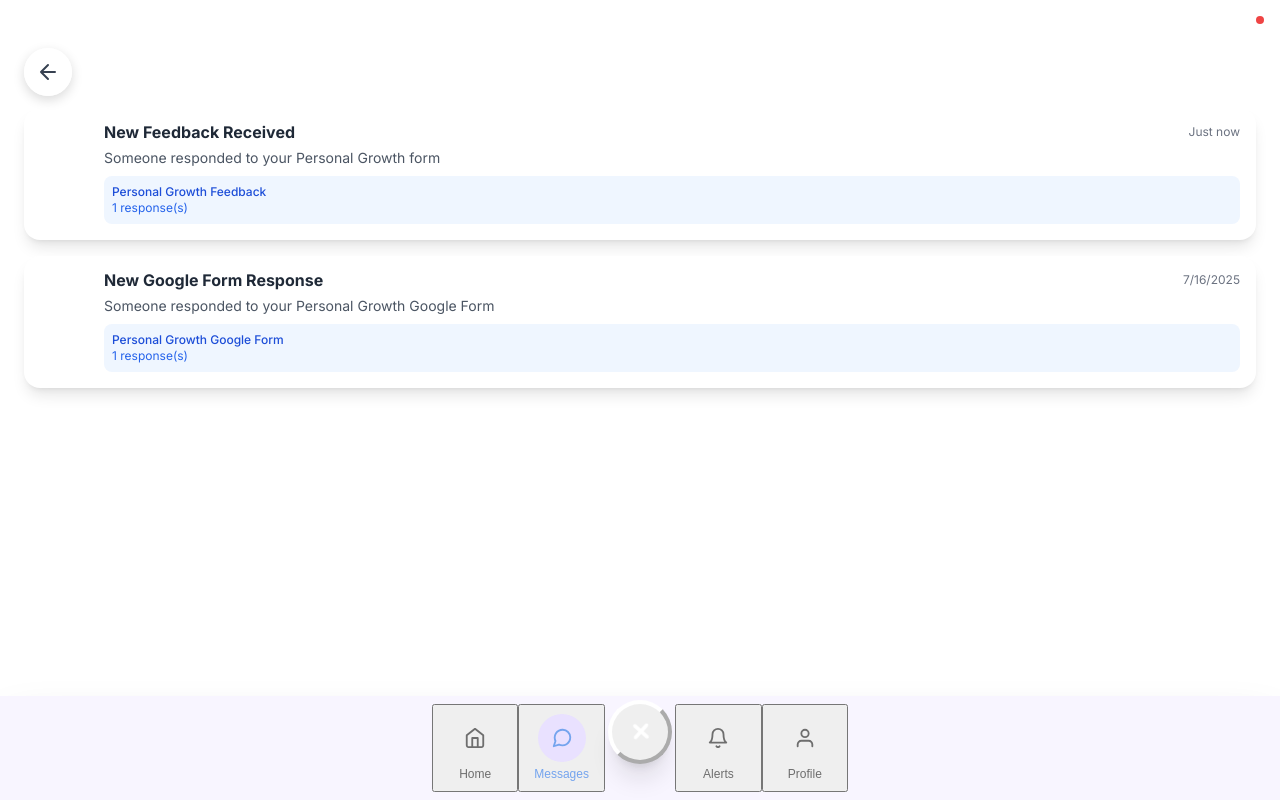
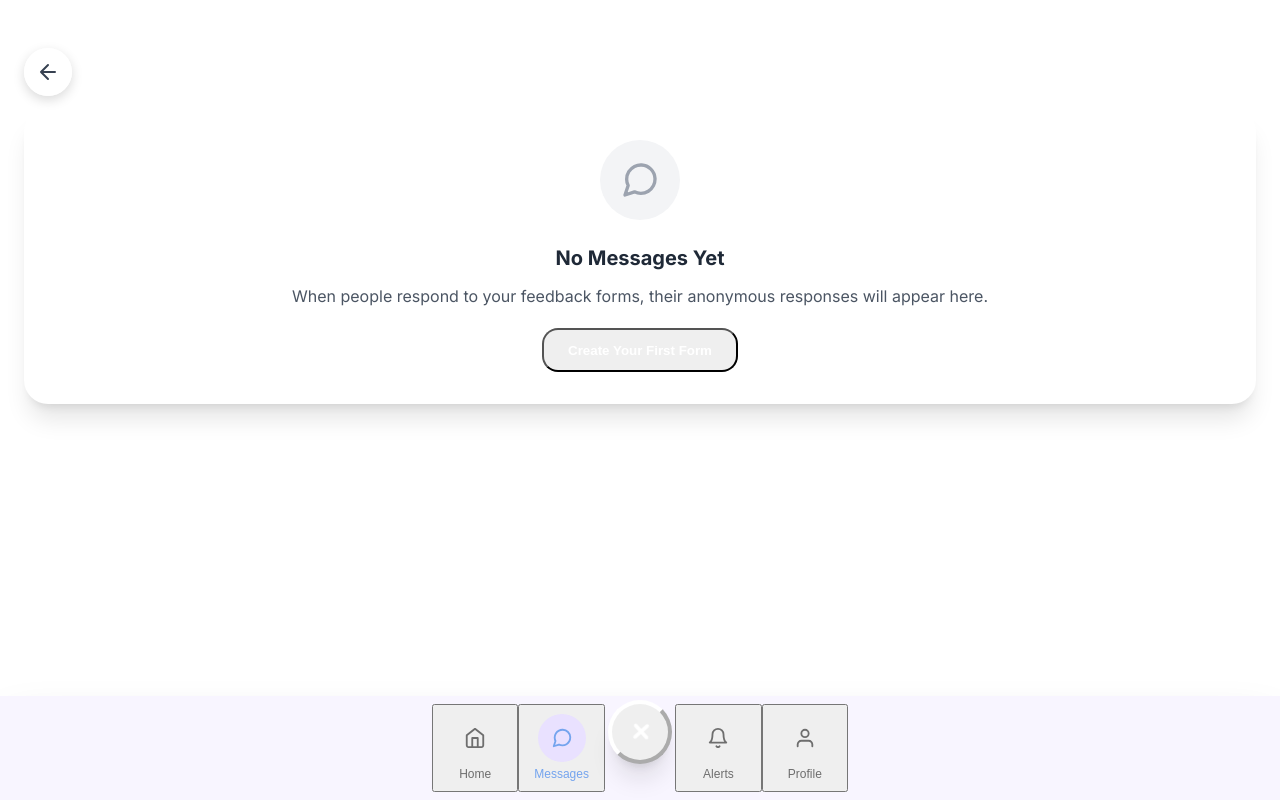
Before and after one commit to Unphuc-Accelerater/Imirror-A, a React (Vite) app: page /messages in a window 1280 px wide. Built offline with nearby package versions, Linux system fonts and the light colour scheme.

Commit message:
Fix unterminated JSX contents in Messages.jsx

```diff
--- a/src/screens/Messages/Messages.jsx
+++ b/src/screens/Messages/Messages.jsx
@@ -4,89 +4,60 @@ import { motion, AnimatePresence } from "framer-motion";
 import { LoadingSpinner } from "../../components/UI/LoadingSpinner";
 import { BackButton } from "../../components/UI/BackButton";
 import { FooterNavBar } from "../../components/FooterNavBar";
+import { db } from "../../utils/database";
 
 export const Messages = () => {
   const navigate = useNavigate();
-  const [messages, setMessages] = useState([
-    {
-      id: "msg1",
-      title: "New Feedback Received",
-      message: "Someone responded to your Personal Growth form",
-      createdAt: new Date().toISOString(),
-      read: false,
-      form: {
-        title: "Personal Growth Feedback",
-        id: "form1"
-      },
-      responses: [
-        {
-          id: "resp1",
-          responses: [
-            {
-              question: "What's one habit I've improved in the last 3 months?",
-              answer: "You've become much more consistent with your exercise routine. I've noticed you're making time for it even when your schedule is busy."
-            },
-            {
-              question: "Where do you see growth in me recently?",
-              answer: "Your communication skills have improved significantly. You're more open about your feelings and better at listening without immediately responding."
-            },
-            {
-              question: "What should I focus on next to continue growing?",
-              answer: "I think you could work on being more patient with yourself. You've made great progress but sometimes you're too hard on yourself when things don't change as quickly as you'd like."
-            },
-            {
-              question: "How do I handle challenges or discomfort now vs. before?",
-              answer: "You're much better at staying calm when facing challenges. Before you would get visibly stressed, but now you take a moment to breathe and approach problems more methodically."
-            }
-          ],
-          submittedAt: new Date(Date.now() - 2 * 60 * 60 * 1000).toISOString()
-        }
-      ]
-    },
-    {
-      id: "msg2",
-      title: "New Google Form Response",
-      message: "Someone responded to your Personal Growth Google Form",
-      createdAt: new Date(Date.now() - 24 * 60 * 60 * 1000).toISOString(),
-      read: true,
-      form: {
-        title: "Personal Growth Google Form",
-        id: "form2"
-      },
-      responses: [
-        {
-          id: "resp2",
-          responses: [
-            {
-              question: "What's one habit I've improved in the last 3 months?",
-              answer: "Your time management has improved a lot. You're much better at prioritizing important tasks and saying no to things that don't align with your goals."
-            },
-            {
-              question: "Where do you see growth in me recently?",
-              answer: "I've noticed you're more confident in social situations. You seem more comfortable expressing your opinions even when they differ from others."
-            },
-            {
-              question: "What should I focus on next to continue growing?",
-              answer: "Maybe work on maintaining a better work-life balance. You've made great strides in productivity, but sometimes at the expense of personal time."
-            },
-            {
-              question: "How do I handle challenges or discomfort now vs. before?",
-              answer: "You're more proactive about addressing issues instead of avoiding them. You face uncomfortable situations head-on rather than procrastinating."
-            }
-          ],
-          submittedAt: new Date(Date.now() - 3 * 24 * 60 * 60 * 1000).toISOString()
-        }
-      ]
-    }
-  ]);
+  const [messages, setMessages] = useState([]);
   const [loading, setLoading] = useState(true);
   const [selectedMessage, setSelectedMessage] = useState(null);
 
   useEffect(() => {
-    // Simulate loading
-    setTimeout(() => {
-      setLoading(false);
-    }, 1000);
+    const loadMessages = async () => {
+      try {
+        const responses = await db.api.feedbackResponses.getAll();
+        const forms = await db.api.feedbackForms.getAll();
+
+        // Group responses by form and create messages
+        const messageMap = new Map();
+
+        responses.forEach(response => {
+          const form = forms.find(f => f.id === response.form_id);
+          if (!form) return;
+
+          const messageId = `form-${form.id}`;
+          if (!messageMap.has(messageId)) {
+            messageMap.set(messageId, {
+              id: messageId,
+              title: "New Feedback Received",
+              message: `Someone responded to your ${form.emotion} form`,
+              createdAt: response.submitted_at,
+              read: false,
+              form: {
+                title: `${form.emotion.charAt(0).toUpperCase() + form.emotion.slice(1)} Feedback`,
+                id: form.id,
+                emotion: form.emotion
+              },
+              responses: []
+            });
+          }
+
+          messageMap.get(messageId).responses.push(response);
+        });
+
+        const messagesArray = Array.from(messageMap.values())
+          .sort((a, b) => new Date(b.createdAt) - new Date(a.createdAt));
+
+        setMessages(messagesArray);
+      } catch (error) {
+        console.error('Error loading messages:', error);
+        setMessages([]);
+      } finally {
+        setLoading(false);
+      }
+    };
+
+    loadMessages();
   }, []);
 
   const handleGoBack = () => {
@@ -95,7 +66,7 @@ export const Messages = () => {
 
   const handleMessageClick = (message) => {
     setSelectedMessage(message);
-    // Mark as read (in a real app, this would update the database)
+    // Mark as read
     setMessages(prevMessages =>
       prevMessages.map(msg =>
         msg.id === message.id ? {...msg, read: true} : msg
@@ -146,7 +117,7 @@ export const Messages = () => {
         </div>
 
         {/* Message Content */}
-        <div className="px-6 -mt-3">
+        <div className="px-6 -mt-3 pb-24">
           <motion.div
             className="bg-white rounded-3xl shadow-xl p-6"
             initial={{ opacity: 0, y: 50 }}
@@ -163,7 +134,7 @@ export const Messages = () => {
                 {selectedMessage.responses.map((response, index) => (
                   <div key={index} className="bg-gray-50 rounded-2xl p-4">
                     <div className="space-y-4">
-                      {response.responses.map((item, qIndex) => (
+                      {response.answers && response.answers.map((item, qIndex) => (
                         <div key={qIndex}>
                           <h3 className="font-semibold text-gray-800 mb-2">{item.question}</h3>
                           <div className="bg-white rounded-xl p-4 border-l-4 border-[#74a4ee]">
@@ -182,6 +153,8 @@ export const Messages = () => {
             )}
           </motion.div>
         </div>
+
+        <FooterNavBar />
       </div>
     );
   }
@@ -204,7 +177,7 @@ export const Messages = () => {
             {messages.map((message, index) => (
               <motion.div
                 key={message.id}
-                className="bg-white rounded-2xl shadow-lg p-4 cursor-pointer"
+                className="bg-white rounded-2xl shadow-lg p-4 cursor-pointer relative"
                 initial={{ opacity: 0, y: 20 }}
                 animate={{ opacity: 1, y: 0 }}
                 transition={{ delay: index * 0.1 }}
```
